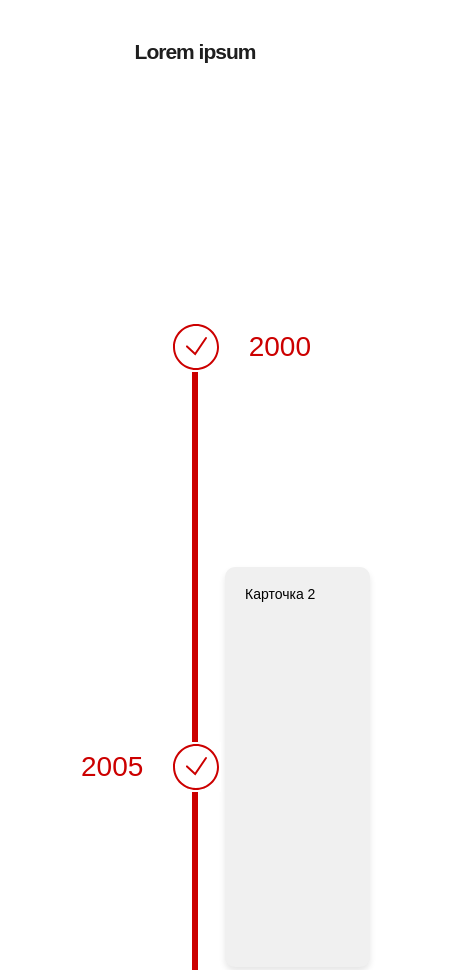
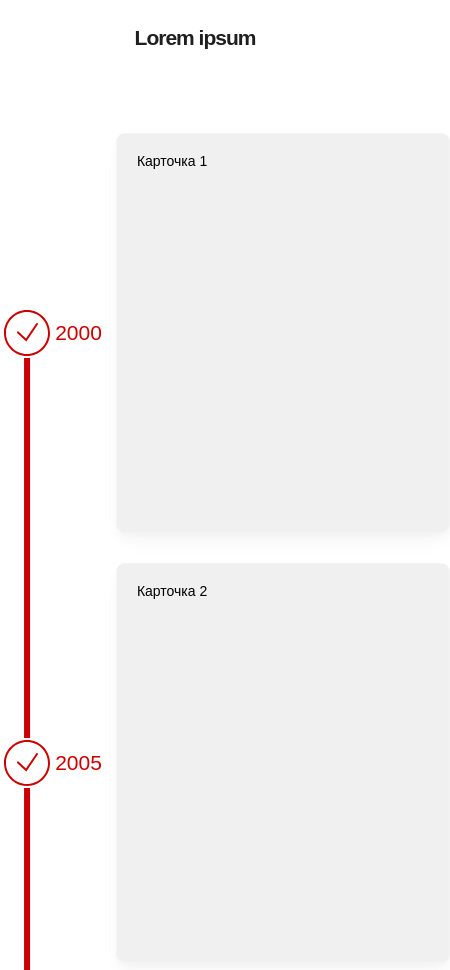
Before and after one commit to DimaInno/test-app, a website built with Parcel: page src/index.html in a window 390 px wide. Shown: the part 740-1710 px from the top of the page, 450 px wide, since content can reach past the window. Built offline with nearby package versions, Linux system fonts and the light colour scheme.

Commit message:
feat: add adaptive for block with cards

```diff
--- a/package.json
+++ b/package.json
@@ -12,6 +12,7 @@
     "@parcel/transformer-sass": "^2.14.4",
     "parcel": "^2.14.4",
     "rimraf": "^6.0.1",
-    "sass": "^1.87.0"
+    "sass": "^1.87.0",
+    "svgo": "^3.3.2"
   }
 }
--- a/src/js/index.js
+++ b/src/js/index.js
@@ -1,10 +1,10 @@
 document.addEventListener('DOMContentLoaded', () => {
   const container = document.querySelector('.main__cards-scroll-container');
   const progressBar = document.getElementById('scrollProgressBar');
-  const containerHeght = document.querySelector('.main__cards').offsetHeight;
-  container.style.height = `${containerHeght - window.innerHeight/2}px`;
 
   function updateProgressBar() {
+    const containerHeght = document.querySelector('.main__cards').offsetHeight;
+    container.style.height = `${containerHeght - window.innerHeight/2}px`;
     const containerRect = container.getBoundingClientRect();
     const windowHeight = window.innerHeight;
 
--- a/src/styles/styles.scss
+++ b/src/styles/styles.scss
@@ -24,6 +24,10 @@ $color_red: #cc0000;
         text-align: center;
         font-size: 3rem;
         letter-spacing: -2px;
+
+        @media screen and (max-width: 992px) {
+            font-size: 2rem;
+        }
     }
 
     &__content {
@@ -77,6 +81,10 @@ $color_red: #cc0000;
             transform: translateX(-50%);
             width: 6px;
             background: rgba(0, 0, 0, 0.1);
+
+            @media screen and (max-width: 992px) {
+                left: 27px;
+            }
         }
 
         &-progress-bar {
@@ -95,6 +103,11 @@ $color_red: #cc0000;
             padding: 20px 20px 20px 30px;
             position: relative;
             transform: translateY(-230px);
+
+            @media screen and (max-width: 992px) {
+                width: 100%;
+                left: 20px;
+            }
         }
 
         &-item {
@@ -102,32 +115,60 @@ $color_red: #cc0000;
             margin-bottom: 20px;
             height: 400px;
 
+            @media screen and (max-width: 992px) {
+                margin-bottom: 30px;
+            }
+
             .card {
-                max-width: 400px;
+                max-width: 500px;
                 width: 100%;
                 height: 400px;
                 padding: 20px;
                 background: #f0f0f0;
-                border-radius: 10px;
-                box-shadow: 0 4px 6px rgba(0, 0, 0, 0.1);
+                border: 1px solid #f5f5f5;
+                border-radius: .625rem;
+                box-shadow: 0 10px 15px -3px rgba(230, 230, 230, .4), 0 4px 6px -4px rgba(230, 230, 230, .4);
                 opacity: 0;
                 transform: translateY(200px);
                 transition: opacity 0.5s ease, transform 0.5s ease;
+
+                @media screen and (max-width: 992px) {
+                    transform: translate(60px, 200px);
+                }
+            }
+
+            .card.right {
+                margin-left: 10px;
+                @media screen and (max-width: 992px) {
+                    margin-left: unset;
+                }
             }
 
             .card.left {
                 position: absolute;
-                left: -460px;
+                right: 113%;
+
+                @media screen and (max-width: 992px) {
+                    position: unset;
+                }
             }
 
             .card.visible.right {
                 opacity: 1;
                 transform: translateY(0);
+
+                @media screen and (max-width: 992px) {
+                    transform: translate(60px, 0);
+                }
             }
 
             .card.visible.left {
                 opacity: 1;
                 transform: translateY(0);
+
+                @media screen and (max-width: 992px) {
+                    transform: translate(60px, 0);
+                }
             }
 
             .label{
@@ -145,6 +186,11 @@ $color_red: #cc0000;
                 text-align: center;
                 font-size: 2rem;
 
+                @media screen and (max-width: 992px) {
+                    width: 100px;
+                    font-size: 1.5rem;
+                }
+
                 svg {
                     background-color: $color_white;
                     fill: inherit;
@@ -158,6 +204,11 @@ $color_red: #cc0000;
 
             .label.left {
                 left: -144px;
+
+                @media screen and (max-width: 992px) {
+                    flex-direction: row-reverse;
+                    left: -54px;
+                }
             }
         }
     }
```
Also changed, not shown: 1 other file.
